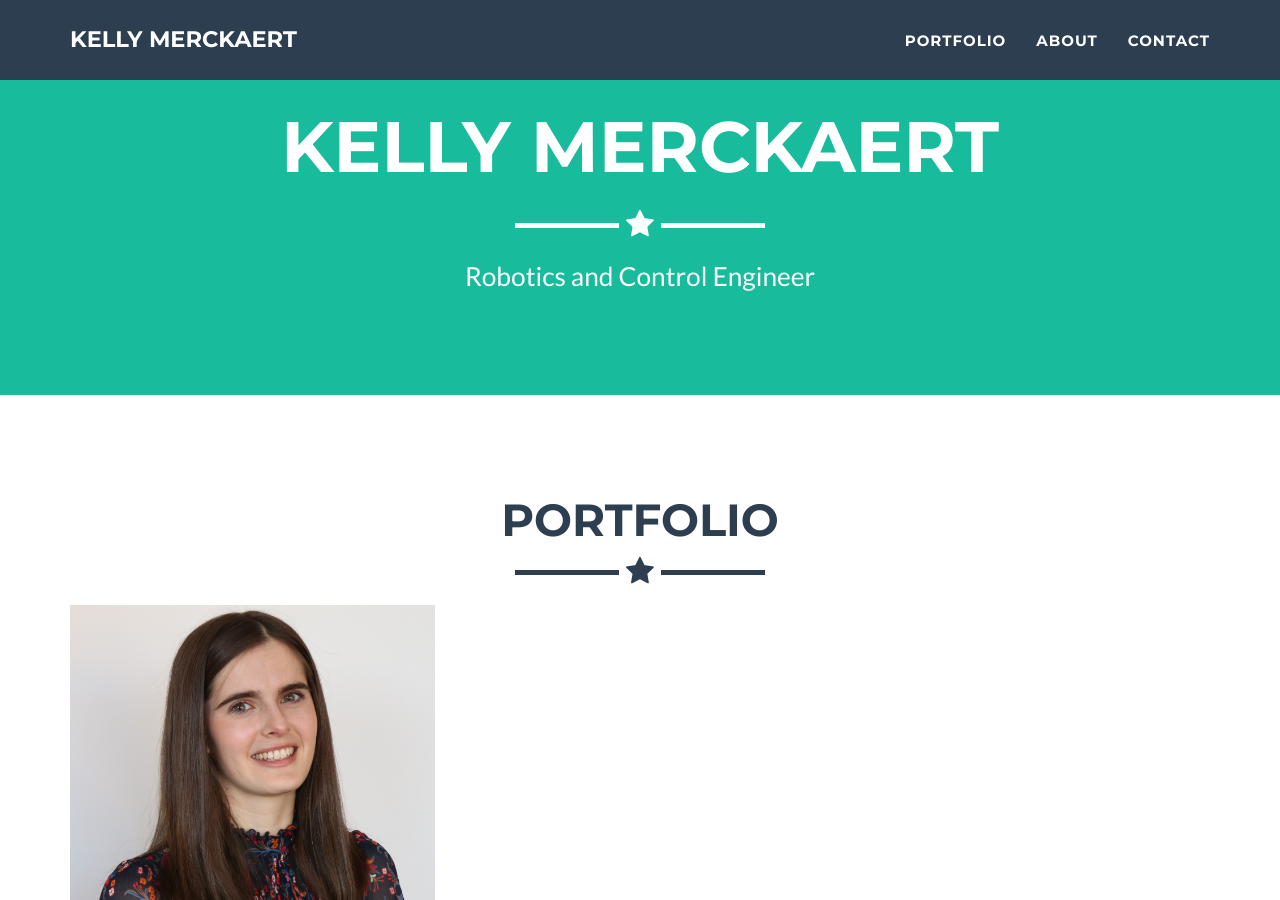
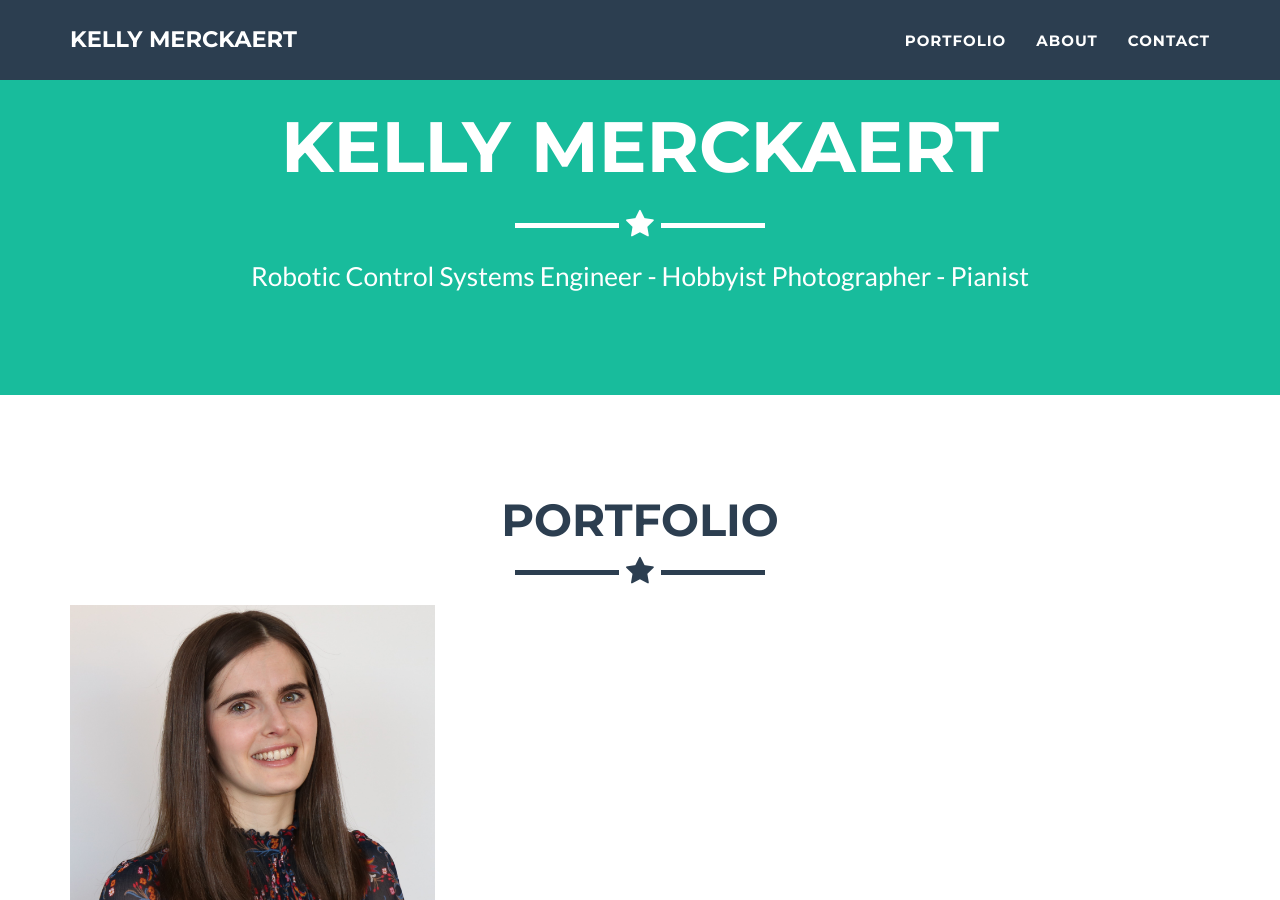
Before and after one commit to kmerckae/kmerckae.github.io, a Jekyll site: the page built from _posts/2021-02-27-project-kelly.md, in a window 1280 px wide and 900 px high, scrolled down 380 px. Built offline with Jekyll 4.4.1, drawn with Linux system fonts in a browser that asks for light colours; part of the change alters nothing that is shown.

Commit message:
updated config

```diff
--- a/_config.yml
+++ b/_config.yml
@@ -2,34 +2,10 @@
 title: Kelly Merckaert
 email: kelly.merckaert@gmail.com
 url: https://kmerckae.github.io/
-#"Write an awesome description for your new site here. You can edit this line in _config.yml. It will appear in your document head meta (for Google search results) and in your feed.xml site description."
-description: "Personal website of Kelly Merckaert, researcher in robotics and control engineering, hobby photographer, and piano player."
-keywords: "robotics, control, " #"your keywords, separated by commas"
-skills: "Robotics and Control Engineer" #"- xxx - yyy"
-meta_author: Merckaert Kelly
-
-# Google webmaster tools
-google_verify:
-
-# https://ssl.bing.com/webmaster/configure/verify/ownership Option 2 content= goes here
-bing_verify:
-
-# Contact form:
-# - static : pass through formspree.io to validate email sending
-# - disqus : replace contact form by disqus thread
-# - comment the line below if you want to stick with the default PHP contact form
-contact: static
-
-# If you use disqus you need disqus shortname
-# https://help.disqus.com/customer/portal/articles/466208
-disqus_shortname: myshortname
-
-# Color settings (hex-codes without the leading hash-tag)
-color:
-  primary: 18bc9c #80B3FF
-  primary-rgb: "24,288,156" #"128,179,255"
-  secondary: 2c3e50 #FD6E8A
-  secondary-dark: 233140 #A2122F
+description: "Personal website of Kelly Merckaert, researcher in robotics and control engineering, hobbyist photographer, and piano player."
+keywords: "robotics, control, photography" #"your keywords, separated by commas"
+skills: "Robotic Control Systems Engineer - Hobbyist Photographer - Pianist"
+author: Kelly Merckaert
 
 # Footer settings
 footer:
@@ -48,14 +24,7 @@ social:
     url: https://scholar.google.be/citations?hl=en&user=Pf600mUAAAAJ
   - title: instagram
     url: https://www.instagram.com/kellymerckaert
-  # - title: twitter
-  #   url: http://twitter.com/jekyllrb
-  # - title: facebook
-  #   url:
-  # - title: stack-overflow
-  #   url: http://stackoverflow.com/questions/tagged/jekyll
-  # - title: bitbucket
-  #   url: http://bitbucket.org/jekyll
+
 
 
 # Postal address (add as many lines as necessary)
@@ -70,6 +39,8 @@ credits: 'Made with <a href="https://jekyllrb.com/">Jekyll for GitHub</a>. The d
 # Build settings
 markdown: kramdown
 permalink: pretty
+plugins:
+  - jekyll-feed
 
 #for posts
 defaults:
@@ -78,3 +49,11 @@ defaults:
       type: "posts"
     values:
       permalink: ""
+
+
+# Color settings (hex-codes without the leading hash-tag)
+color:
+  primary: 18bc9c #80B3FF
+  primary-rgb: "24,288,156" #"128,179,255"
+  secondary: 2c3e50 #FD6E8A
+  secondary-dark: 233140 #A2122F
```
Also changed, not shown: 2 other files.
